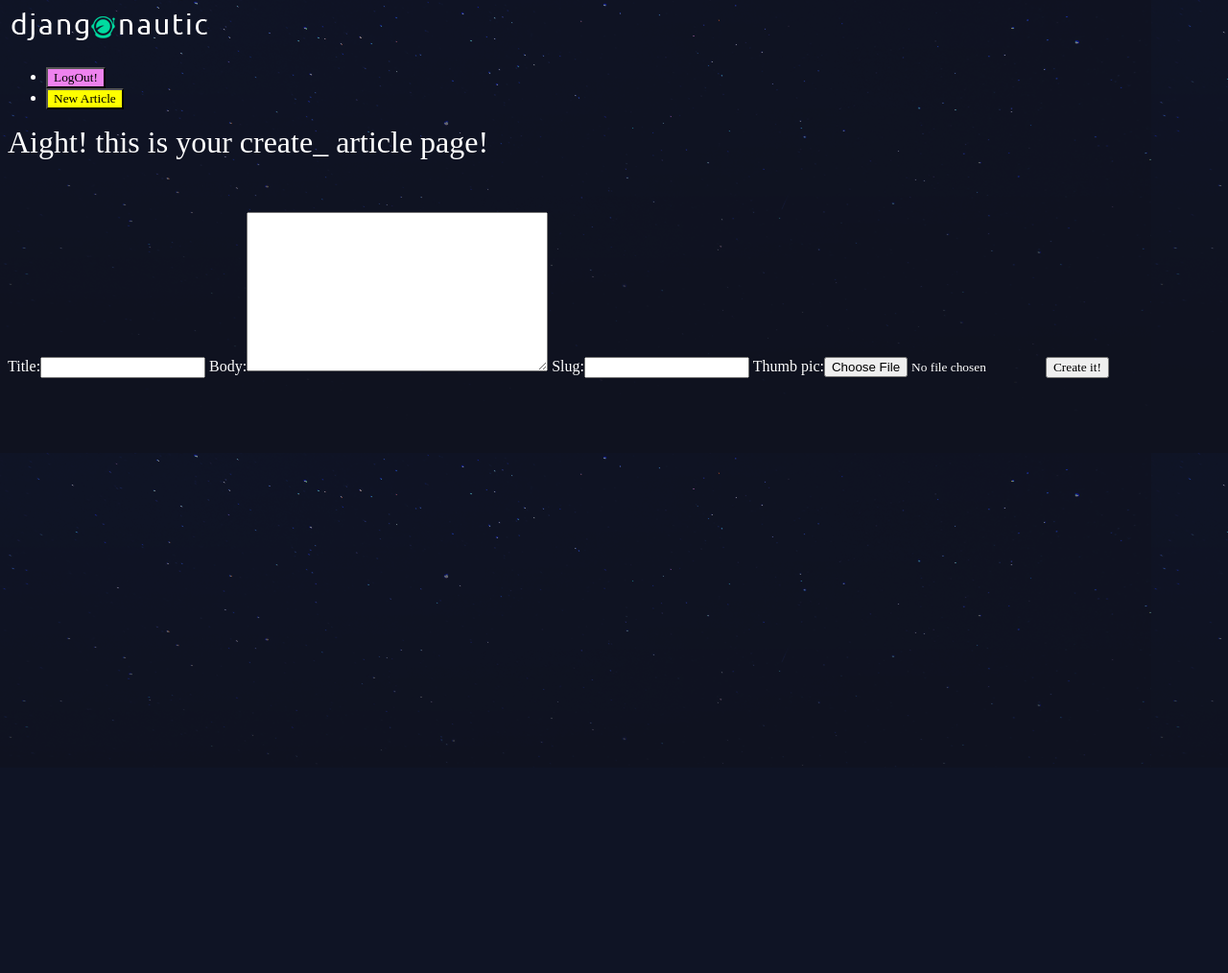
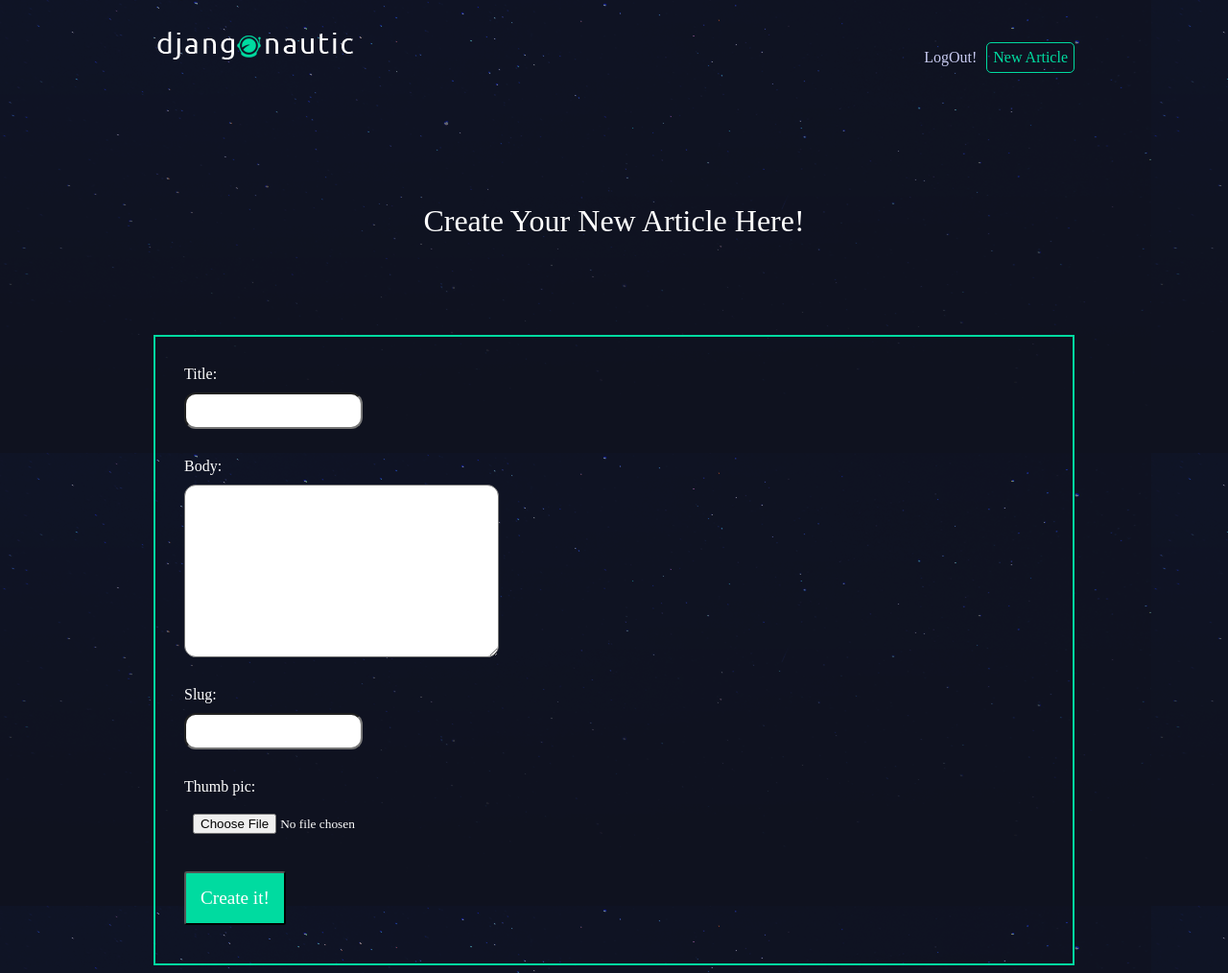
Before and after one commit to deepakranwa/randwa-hu-mei, a Django app: page /articles/create/ in a window 1280 px wide. Shown: the whole page at 96% size. Before the commit the page ends 798 px from the top, so only its background shows below. Run offline with Django 3.2, Linux system fonts and the light colour scheme; a user stored in the database is signed in.

Commit message:
Styled, Positioned, Slugified. Finally Ready!

```diff
--- a/accounts/templates/login_template.html
+++ b/accounts/templates/login_template.html
@@ -1,8 +1,8 @@
 {% extends 'base_layout.html' %}
 
 {% block content %}
-
- <form action="{% url 'accounts:login'   %}" method="POST">  <!--like we used to access the static files -->
+<h1>Log In</h1>
+ <form action="{% url 'accounts:login'   %}" method="POST" class="site-form">  <!--like we used to access the static files -->
     {% csrf_token %}
     {{ form }}
     <!-- Have 2 add in here now hidden type input 2 access the url.. for redirecting at different places when submit functionality -->
--- a/accounts/templates/signup_page.html
+++ b/accounts/templates/signup_page.html
@@ -2,7 +2,6 @@
 
 {% block content %}
 {{ jrequest }}
-<h1>This is my Final Sign up page! huh.</h1>
 <!-- <form action="">{{form_info}}</form> -->
 <form action=""  method="POST" class="site-form" >  <!-- article k list naamak url pe jaa    # submit the data to action url   -->
 
@@ -11,6 +10,6 @@
 
     {{form_info}}
     {% csrf_token    %}
-    <input type="submit" value="Signup">
+    <input type="submit" value="Signup" class="signup_input">
 </form>
 {% endblock %}
--- a/articles/models.py
+++ b/articles/models.py
@@ -8,7 +8,7 @@ class Article(models.Model):
     body = models.TextField()
     date = models.DateTimeField(auto_now_add=True)
     thumb_pic=models.ImageField(blank=True,default='default_wli.jpeg')
-    author=models.ForeignKey(User,default=None)  # foreign ey added .. after importing the user models from authentication.models
+    author=models.ForeignKey(User,default=None,on_delete=models.CASCADE)  # foreign ey added .. after importing the user models from authentication.models
     # add in author later
 
     def __str__(self):
--- a/articles/templates/create_article.html
+++ b/articles/templates/create_article.html
@@ -2,11 +2,11 @@
 
 
 {% block content %}
-<h1>Aight! this is your create_ article page!</h1>
-<br><br><br>
-<form action="{% url 'articles:create' %}" method="POST" enctype="multipart/form-data">  <!--Action pe vo wali site likh jaunsa corresponfding function you want to fire! on clicking submit -->
+<h1>Create Your New Article Here!</h1>
+<form action="{% url 'articles:create' %}" method="POST" enctype="multipart/form-data" class="site-form">  <!--Action pe vo wali site likh jaunsa corresponfding function you want to fire! on clicking submit -->
 {{ bjha_hua_form }}
 {% csrf_token %}
 <input type="submit" value="Create it!">
 </form>
+<script src="/static/slugify.js"></script>
 {% endblock %}
--- a/articles/views.py
+++ b/articles/views.py
@@ -19,8 +19,10 @@ def article_detail(request, slug):
 @login_required(login_url="/accounts/login/")
 def create_article(request):
     if(request.method=='POST'):
+        #see the form_for_models.py file.. it has  a class Create_article
         form=form_for_models.Create_article(request.POST,request.FILES) # This is validating the data ... ! Noice.      # files when we upload.. req 2 thing.1) enctype in form in html_templ
         # second... they dont come along the request.POST data.. so second argument.. request.FILES
+
         if(form.is_valid()):
             # now we want to add user also... and since we dont just fet it from Front end ,, we have to get it from logged in user.. so we wont just simply
             # save it .. first add in the returned instance a user...
--- /dev/null
+++ b/assets/slugify.js
@@ -0,0 +1,15 @@
+const titleInput = document.querySelector('input[name=title]');
+const slugInput = document.querySelector('input[name=slug]');
+
+
+const slugify = (val) => {
+
+    return val.toString().toLowerCase().trim()
+        .replace(/&/g, '-and-')         // Replace & with 'and'
+        .replace(/[\s\W-]+/g, '-')      // Replace spaces, non-word characters and dashes with a single dash (-)
+
+};
+
+titleInput.addEventListener('keyup', (e) => {
+    slugInput.setAttribute('value', slugify(titleInput.value));
+});
--- a/assets/styles.css
+++ b/assets/styles.css
@@ -1,20 +1,144 @@
-body{
+body {
   background-color: #0f121f;
   background-image: url(/static/stars.png);
   background-repeat-y: no-repeat;
   color: #fff;
 }
 
-body *{
+body * {
   font-family: Ubuntu;
 }
 
-h1, h2, h3, h4, h5{
+h1,
+h2,
+h3,
+h4,
+h5 {
   font-weight: normal;
   margin: 0;
 }
 
-a, a:hover, a:visited{
+a,
+a:hover,
+a:visited {
   color: #fff;
   text-decoration: none;
 }
+.wrapper {
+  max-width: 960px;
+  margin: 0 auto;
+}
+div.wrapper h1 {
+  text-align: center;
+  font-size: 2em;
+  margin: 100px auto;
+}
+header {
+  display: grid;
+  grid-template-columns: 1fr 1fr;
+  padding: 20px 0;
+}
+nav {
+  justify-self: end;
+}
+nav li {
+  display: inline-block;
+  /* padding-right: -10px; */
+}
+nav button {
+  /* border-color: yellow; */
+  background: none;
+  color: rgb(200, 203, 241);
+  cursor: pointer;
+  text-decoration: yellow;
+  border: 1px solid red;
+  font-size: 1em;
+  border: 200px;
+}
+.articles {
+  display: grid;
+  grid-template-columns: 1fr 1fr 1fr;
+  gap: 100px;
+}
+.articles .article {
+  border: solid 2px #00dba0;
+  padding: 10px;
+  padding-bottom: 60px;
+  position: relative; /*See my notepadd for clearance.. htha k dekhega toh frk dikh hi jaayega tjhe!*/
+}
+.articles .article .author {
+  position: absolute;
+  /* padding:10px; */
+  right: 0;
+  bottom: 0;
+  margin: 0;
+  background: #015740;
+}
+.article-detail .article {
+  border: solid 2px #00dba0;
+  padding: 5px;
+  /* padding-bottom: 10px;    */
+}
+.article-detail .article img {
+  max-width: 100%;
+  display: block;
+  margin: 0 auto;
+}
+.article-detail .article p {
+  text-align: center;
+}
+.article-detail .article h1 {
+  text-align: center;
+  text-transform: uppercase;
+  margin-top: 10px;
+  margin-bottom: 20px;
+}
+.site-form {
+  /*Delete ths in case if something getting wrong with styles... its not matching so i did it*/
+  border: 2px solid #00dba0;
+  padding: 30px;
+}
+
+.site-form input,
+textarea {
+  display: block;
+  padding: 9px;
+  border-radius: 12px;
+  margin-bottom: 30px;
+  margin-top: 10px;
+}
+button.Highlight {
+  /*That Create_Article button ki class is New_article*/
+  border: solid 1px #00dba0;
+  border-radius: 5px;
+  color: #00dba0;
+  padding: 6px;
+}
+.helptext {
+  display: block;
+  font-size: 0.9em;
+  margin-top: 0px;
+  margin: 0 auto 20px;
+  color: #bbb;
+}
+.errorlist li/*when you enter wrong form details then it shows up */ {
+  border: rgb(245, 134, 134) 1px solid;
+  list-style: none;
+  padding: 10px;
+  color: rgb(228, 42, 42);
+  margin-top: 3px;
+}
+.errorlist {
+  padding-left: 0;
+}
+.site-form input[type="submit"] {
+  padding: 15px;
+  font-size: larger;
+  color: #fff;
+  margin: 10px 0;
+  background-color: #00dba0;
+  border-radius: 3px;
+}
+.head_article {
+  display: inline;
+}
--- a/templates/base_layout.html
+++ b/templates/base_layout.html
@@ -1,38 +1,47 @@
-{% load static from staticfiles %}
+{% load static %}
 <!DOCTYPE html>
 <html>
   <head>
-        <meta charset="utf-8">
+    <meta charset="utf-8" />
     <title>Djangonauts</title>
-        <link rel="stylesheet" href="{% static 'styles.css' %}">
+    <link rel="stylesheet" href="{% static 'styles.css' %}" />
   </head>
   <body>
     <header class="wrapper">
-            <h1><a href="{% url 'home_page' %}"><img src="{% static 'logo.png' %}" alt="djangonautic" /></a></h1>
-        </header>
+      <h1>
+        <a href="{% url 'home_page' %}"
+          ><img src="{% static 'logo.png' %}" alt="djangonautic"
+        /></a>
+      </h1>
       <nav>
         <ul>
           {% if user.is_authenticated %}
 
           <li>
-                    <form action="{% url 'accounts:logout' %}" method="POST" >
+            <form action="{% url 'accounts:logout' %}" method="POST">
               {% csrf_token %}
-                        <button type="submit" style="background: violet;">LogOut!</button>
+              <button type="submit">LogOut!</button>
             </form>
           </li>
           <li>
-                   <a href="{% url 'articles:create' %}"> <button style="background: yellow;" class="Highlight">New Article</button></a>
+            <a href="{% url 'articles:create' %}">
+              <button class="Highlight">New Article</button></a
+            >
           </li>
           {% else %}
 
-                <li><a href="{% url 'accounts:login' %}"><button >LogIn</button></a></li>
-                <li><a href="{% url 'accounts:signup' %}"><button >SignUp</button></a></li>
+          <li>
+            <a href="{% url 'accounts:login' %}"><button>LogIn</button></a>
+          </li>
+          <li>
+            <a href="{% url 'accounts:signup' %}"><button>SignUp</button></a>
+          </li>
           {% endif %}
         </ul>
       </nav>
+    </header>
     <div class="wrapper">
-            {% block content %}
-            {% endblock %}
+      {% block content %} {% endblock %}
     </div>
   </body>
 </html>
```
Also changed, not shown: articles/templates/articles/article_list.html (+7 -4 lines), db.sqlite3, my_media/joker.jpeg (added), my_media/moon.jpeg (added). Lines whose indentation alone changed are shown as unchanged.
